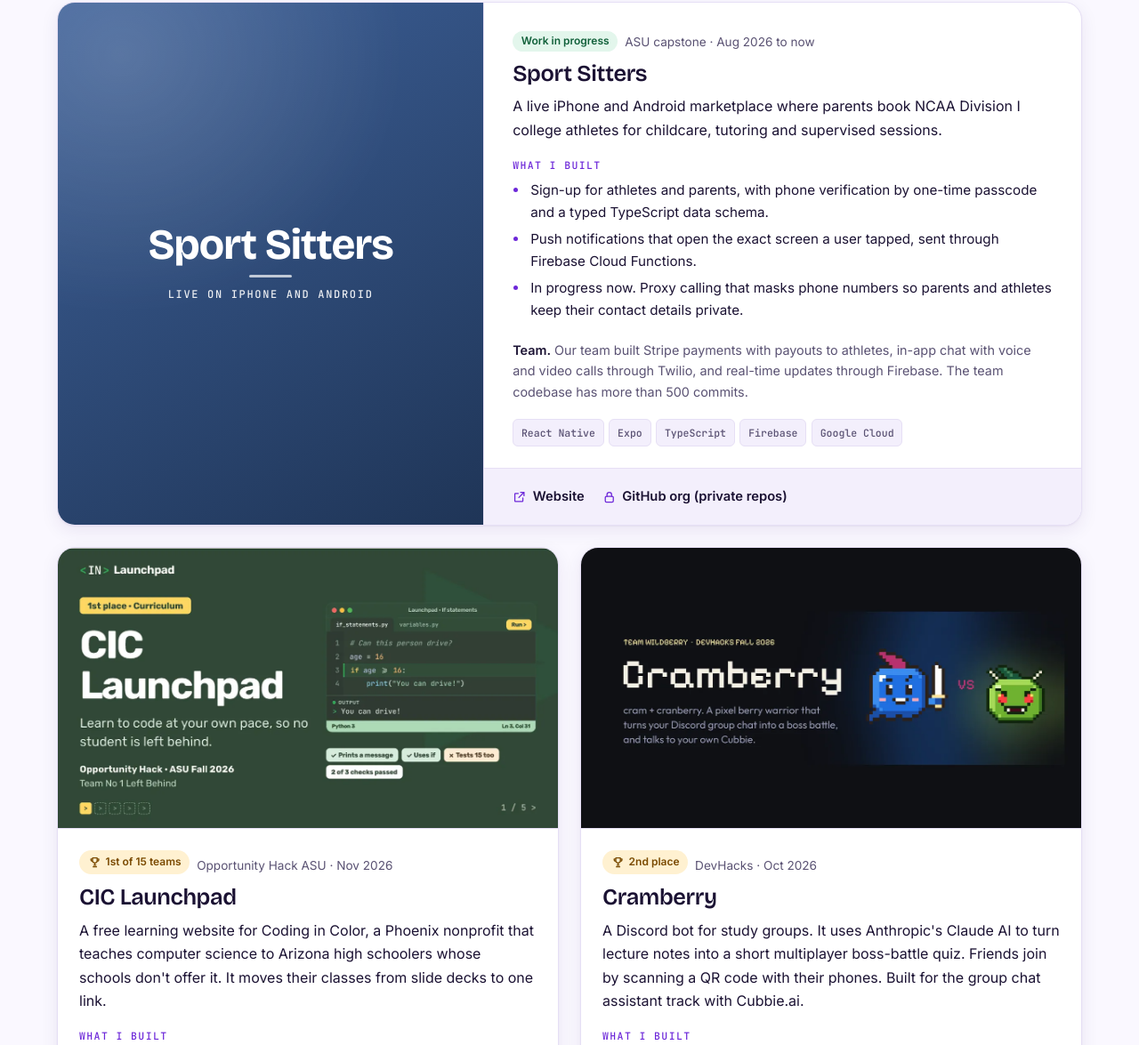
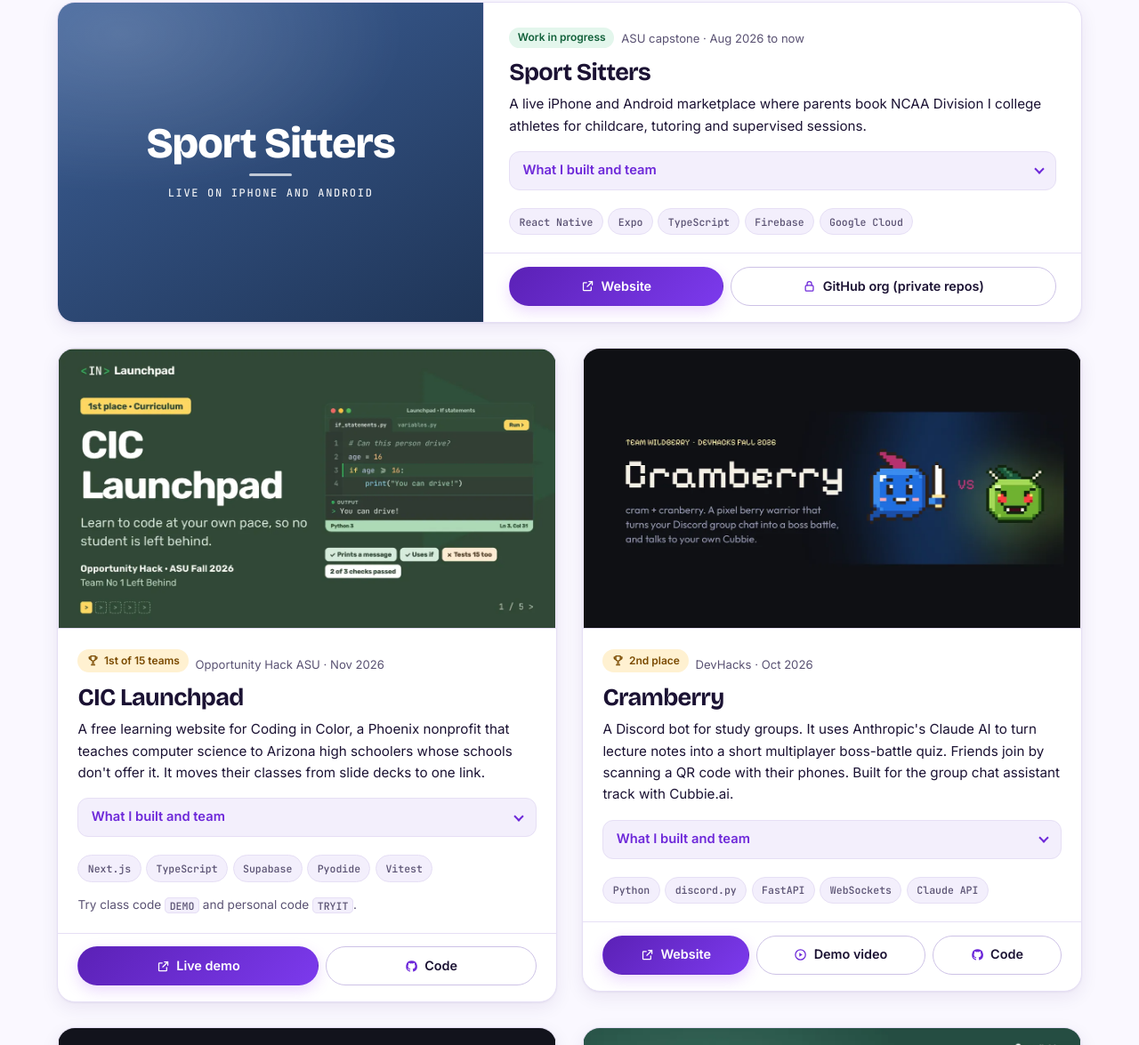
Before and after one commit to dkoyi/dkoyi.github.io, a plain HTML site: page index.html in a window 1280 px wide. Shown: the part 1217-2392 px from the top of the page at 89% size. Drawn offline with nearby package versions, Linux system fonts and the light colour scheme.

Commit message:
Projects: full-frame thumbnails and collapsible build and team
Thumbnails use object-fit contain so no image is ever cropped. The
"What I built" and "Team" notes sit in a closed details section on
each card (the only new label is "What I built and team"). Link bars
become pill buttons with the first link as the gradient primary action.
Cards lift with an accent border on hover.

```diff
--- a/assets/css/style.css
+++ b/assets/css/style.css
@@ -236,7 +236,7 @@ code { font-family: var(--font-mono); font-size: 0.85em; background: var(--surfa
 .tags { list-style: none; display: flex; flex-wrap: wrap; gap: 0.35rem; margin: 0; padding: 0; }
 .tags li {
   font-family: var(--font-mono); font-size: 0.72rem; font-weight: 500;
-  padding: 0.3rem 0.55rem; border-radius: 6px;
+  padding: 0.3rem 0.65rem; border-radius: 999px;
   background: var(--surface-2); color: var(--text-muted); border: 1px solid var(--border);
 }
 
@@ -330,8 +330,8 @@ code { font-family: var(--font-mono); font-size: 0.85em; background: var(--surfa
 .section__intro { color: var(--text-muted); max-width: 58ch; font-size: 1.05rem; margin-bottom: 2.5rem; }
 
 /* ---------- Project grid and cards ---------- */
-.grid { display: grid; gap: 1.5rem; grid-template-columns: 1fr; }
-@media (min-width: 820px) { .grid { grid-template-columns: repeat(2, minmax(0, 1fr)); } }
+.grid { display: grid; gap: 1.75rem; grid-template-columns: 1fr; align-items: start; }
+@media (min-width: 760px) { .grid { grid-template-columns: repeat(2, minmax(0, 1fr)); } }
 
 .card {
   display: flex; flex-direction: column; overflow: hidden;
@@ -339,52 +339,78 @@ code { font-family: var(--font-mono); font-size: 0.85em; background: var(--surfa
   border-radius: var(--radius); box-shadow: var(--shadow);
   transition: box-shadow 0.2s, border-color 0.2s, transform 0.2s;
 }
-.card:hover { box-shadow: var(--shadow-hover); border-color: var(--border-strong); transform: translateY(-2px); }
-.card__media { width: 100%; aspect-ratio: 16 / 9; object-fit: cover; background: var(--surface-2); border-bottom: 1px solid var(--border); }
-.card__body { flex: 1; padding: 1.5rem 1.5rem 1.25rem; display: flex; flex-direction: column; }
-.card__meta { font-size: 0.85rem; color: var(--text-muted); margin-bottom: 0.6rem; }
-.card__title { font-family: var(--font-display); font-weight: 600; font-size: 1.6rem; letter-spacing: -0.015em; margin-bottom: 0.5rem; }
-.card__summary { color: var(--text); }
+.card:hover { box-shadow: var(--shadow-hover); border-color: var(--accent); transform: translateY(-3px); }
+/* contain keeps every thumbnail fully visible, never cropped */
+.card__media { display: block; width: 100%; aspect-ratio: 16 / 9; object-fit: contain; background: var(--surface-2); border-bottom: 1px solid var(--border); }
+.card__body { flex: 1; padding: 1.4rem 1.4rem 1.25rem; display: flex; flex-direction: column; }
+.card__meta { font-size: 0.82rem; color: var(--text-muted); line-height: 1.5; margin-bottom: 0.75rem; }
+.card__title { font-family: var(--font-display); font-weight: 700; font-size: 1.7rem; letter-spacing: -0.025em; line-height: 1.15; margin-bottom: 0.5rem; }
+.card__summary { font-size: 0.95rem; line-height: 1.6; margin-bottom: 1rem; }
 .card__label {
   font-family: var(--font-mono); font-size: 0.72rem; font-weight: 500;
   text-transform: uppercase; letter-spacing: 0.12em; color: var(--accent);
   margin: 0.25rem 0 0.5rem;
 }
-.card__list { margin: 0 0 1rem; padding-left: 1.1rem; font-size: 0.95rem; }
+.card__list { margin: 0 0 1rem; padding-left: 1.1rem; font-size: 0.92rem; }
 .card__list li { margin-bottom: 0.3rem; padding-left: 0.15rem; }
-.card__list li::marker { color: var(--accent); }
+.card__list li::marker { color: var(--accent-2); }
 .card__team { font-size: 0.9rem; color: var(--text-muted); }
 .card__team strong { color: var(--text); font-weight: 600; }
 .card__note { font-size: 0.85rem; color: var(--text-muted); margin: 0.9rem 0 0; }
 .card__body .tags { margin-top: auto; padding-top: 0.25rem; }
-.card__more { margin: -0.25rem 0 1rem; font-size: 0.95rem; }
+
+/* "What I built and team" opens in place so cards stay short until asked */
+.card__build { margin: 0 0 1rem; }
+.card__build > summary {
+  display: flex; align-items: center; justify-content: space-between; gap: 1rem;
+  min-height: 44px; padding: 0 0.9rem; cursor: pointer; list-style: none;
+  border: 1px solid var(--border); border-radius: var(--radius-sm); background: var(--surface-2);
+  color: var(--accent); font: 600 0.92rem/1.2 var(--font-sans);
+  transition: border-color 0.15s, background-color 0.15s;
+}
+.card__build > summary::-webkit-details-marker { display: none; }
+.card__build > summary::after {
+  content: ""; flex: none; width: 0.5rem; height: 0.5rem; margin-top: -0.2rem;
+  border-right: 2px solid currentColor; border-bottom: 2px solid currentColor;
+  transform: rotate(45deg); transition: transform 0.2s;
+}
+.card__build[open] > summary::after { transform: rotate(-135deg); margin-top: 0.15rem; }
+.card__build > summary:hover { border-color: var(--accent); }
+.card__build[open] > summary { margin-bottom: 1rem; }
+.card__build .card__list:last-child, .card__build .card__team:last-child { margin-bottom: 0; }
+.card__more { margin: -0.25rem 0 1rem; font-size: 0.92rem; }
 .card__more summary {
-  cursor: pointer; color: var(--accent); font-weight: 600; font-size: 0.9rem;
+  cursor: pointer; color: var(--accent); font-weight: 600; font-size: 0.88rem;
   padding: 0.35rem 0; list-style-position: inside; min-height: 44px; display: flex; align-items: center;
 }
 .card__more[open] summary { margin-bottom: 0.25rem; }
 .card__more .card__list { color: var(--text-muted); margin-bottom: 0; }
 
-.card__links {
-  display: flex; flex-wrap: wrap; gap: 0.25rem 1.25rem;
-  padding: 0.6rem 1.5rem; border-top: 1px solid var(--border); background: var(--surface-2);
-}
+/* Link bar pinned to the bottom of every card. The first link is the main action. */
+.card__links { display: flex; flex-wrap: wrap; gap: 0.5rem; padding: 0.9rem 1.4rem 1.15rem; border-top: 1px solid var(--border); }
 .link {
-  display: inline-flex; align-items: center; gap: 0.45rem; min-height: 44px;
-  font-weight: 600; font-size: 0.92rem; color: var(--text); text-decoration: none;
+  flex: 1 1 auto; display: inline-flex; align-items: center; justify-content: center; gap: 0.45rem; min-height: 44px;
+  padding: 0 1rem; border: 1px solid var(--border-strong); border-radius: 999px; background: var(--surface);
+  font: 600 0.9rem/1 var(--font-sans); color: var(--text); text-decoration: none; text-align: center;
+  transition: border-color 0.15s, background-color 0.15s, box-shadow 0.15s;
 }
 .link .ico { color: var(--accent); }
-.link:hover { color: var(--accent); text-decoration: underline; }
+.link:hover { border-color: var(--accent); background: var(--accent-soft); }
+.card__links .link:first-child {
+  background: linear-gradient(135deg, var(--btn-from), var(--btn-to)); border-color: transparent;
+  color: var(--accent-contrast); box-shadow: 0 6px 16px var(--glow);
+}
+.card__links .link:first-child .ico { color: inherit; }
+.card__links .link:first-child:hover { filter: brightness(1.08); }
 
-/* Featured card spans the full grid width and sits side by side on wide screens */
-@media (min-width: 820px) {
+/* Sport Sitters is the wide featured card: image left, text right on wide screens */
+.card__content { display: flex; flex-direction: column; flex: 1; }
+@media (min-width: 760px) {
   .card--feature { grid-column: 1 / -1; display: grid; grid-template-columns: minmax(0, 5fr) minmax(0, 7fr); }
   .card--feature .card__media { aspect-ratio: auto; height: 100%; border-bottom: 0; border-right: 1px solid var(--border); }
-  .card--feature .card__content { display: flex; flex-direction: column; }
-  .card--feature .card__body { padding: 2rem 2rem 1.5rem; }
-  .card--feature .card__links { padding-inline: 2rem; }
+  .card--feature .card__body { padding: 1.75rem 1.75rem 1.25rem; }
+  .card--feature .card__links { padding-inline: 1.75rem; }
 }
-.card__content { display: flex; flex-direction: column; flex: 1; }
 
 /* Sport Sitters text-only wordmark (no app assets) */
 .wordmark {
@@ -394,7 +420,7 @@ code { font-family: var(--font-mono); font-size: 0.85em; background: var(--surfa
     radial-gradient(120% 90% at 15% 10%, rgb(255 255 255 / 0.16), transparent 55%),
     linear-gradient(150deg, var(--brand-ss), #1f3557);
 }
-.wordmark__name { font-family: var(--font-display); font-weight: 700; font-size: clamp(2rem, 5vw, 3rem); letter-spacing: -0.02em; line-height: 1; }
+.wordmark__name { font-family: var(--font-display); font-weight: 800; font-size: clamp(2rem, 5vw, 3rem); letter-spacing: -0.02em; line-height: 1; }
 .wordmark__rule { width: 3rem; height: 3px; border-radius: 3px; background: rgb(255 255 255 / 0.7); }
 .wordmark__tag { font-family: var(--font-mono); font-size: 0.75rem; text-transform: uppercase; letter-spacing: 0.14em; opacity: 0.9; }
 
--- a/index.html
+++ b/index.html
@@ -132,13 +132,16 @@
               <p class="card__meta"><span class="pill pill--live">Work in progress</span>ASU capstone · Aug 2026 to now</p>
               <h3 class="card__title" id="p-sport-sitters">Sport Sitters</h3>
               <p class="card__summary">A live iPhone and Android marketplace where parents book NCAA Division I college athletes for childcare, tutoring and supervised sessions.</p>
-              <h4 class="card__label">What I built</h4>
+              <details class="card__build">
+                <summary>What I built and team</summary>
+                <h4 class="card__label">What I built</h4>
               <ul class="card__list">
                 <li>Sign-up for athletes and parents, with phone verification by one-time passcode and a typed TypeScript data schema.</li>
                 <li>Push notifications that open the exact screen a user tapped, sent through Firebase Cloud Functions.</li>
                 <li>In progress now. Proxy calling that masks phone numbers so parents and athletes keep their contact details private.</li>
               </ul>
               <p class="card__team"><strong>Team.</strong> Our team built Stripe payments with payouts to athletes, in-app chat with voice and video calls through Twilio, and real-time updates through Firebase. The team codebase has more than 500 commits.</p>
+              </details>
               <ul class="tags" aria-label="Tools used"><li>React Native</li><li>Expo</li><li>TypeScript</li><li>Firebase</li><li>Google Cloud</li></ul>
             </div>
             <div class="card__links">
@@ -156,7 +159,9 @@
             <p class="card__meta"><span class="pill pill--award"><svg class="ico" aria-hidden="true"><use href="#i-trophy"/></svg>1st of 15 teams</span>Opportunity Hack ASU · Nov 2026</p>
             <h3 class="card__title" id="p-cic">CIC Launchpad</h3>
             <p class="card__summary">A free learning website for Coding in Color, a Phoenix nonprofit that teaches computer science to Arizona high schoolers whose schools don't offer it. It moves their classes from slide decks to one link.</p>
-            <h4 class="card__label">What I built</h4>
+            <details class="card__build">
+              <summary>What I built and team</summary>
+              <h4 class="card__label">What I built</h4>
             <ul class="card__list">
               <li>The teacher dashboard logic, including student status, concept mastery and the learning-gain math.</li>
               <li>The design, an in-browser code editor and drag-and-drop lesson reordering.</li>
@@ -174,6 +179,7 @@
               </ul>
             </details>
             <p class="card__team"><strong>Team.</strong> No 1 Left Behind, with Shrey Bishnoi and Maulik Kalpesh Jadav. Our win came with the Founding Engineer Prize to keep building with Coding in Color.</p>
+            </details>
             <ul class="tags" aria-label="Tools used"><li>Next.js</li><li>TypeScript</li><li>Supabase</li><li>Pyodide</li><li>Vitest</li></ul>
             <p class="card__note">Try class code <code>DEMO</code> and personal code <code>TRYIT</code>.</p>
           </div>
@@ -191,13 +197,16 @@
             <p class="card__meta"><span class="pill pill--award"><svg class="ico" aria-hidden="true"><use href="#i-trophy"/></svg>2nd place</span>DevHacks · Oct 2026</p>
             <h3 class="card__title" id="p-cramberry">Cramberry</h3>
             <p class="card__summary">A Discord bot for study groups. It uses Anthropic's Claude AI to turn lecture notes into a short multiplayer boss-battle quiz. Friends join by scanning a QR code with their phones. Built for the group chat assistant track with Cubbie.ai.</p>
-            <h4 class="card__label">What I built</h4>
+            <details class="card__build">
+              <summary>What I built and team</summary>
+              <h4 class="card__label">What I built</h4>
             <ul class="card__list">
               <li>The project website and the demo dashboard, in vanilla JavaScript on Vercel.</li>
               <li>A fix for the flow that links a student's Cubbie account to the bot.</li>
               <li>Patches for libraries with known security flaws. I kept polishing the site after the event.</li>
             </ul>
             <p class="card__team"><strong>Team.</strong> Team Wildberry.</p>
+            </details>
             <ul class="tags" aria-label="Tools used"><li>Python</li><li>discord.py</li><li>FastAPI</li><li>WebSockets</li><li>Claude API</li></ul>
           </div>
           <div class="card__links">
@@ -215,7 +224,9 @@
             <p class="card__meta">HackUTD · Nov 2026</p>
             <h3 class="card__title" id="p-pitpal">Pit Pal</h3>
             <p class="card__summary">A low-cost AI racing coach for the Assetto Corsa racing simulator. You steer with an iPhone and drive with pedals we built on an Arduino. NVIDIA's Nemotron AI model writes one tip for each corner, and the car rewinds so you can try that corner again.</p>
-            <h4 class="card__label">What I built</h4>
+            <details class="card__build">
+              <summary>What I built and team</summary>
+              <h4 class="card__label">What I built</h4>
             <ul class="card__list">
               <li>Rev, the talking on-screen mascot that coaches the driver.</li>
               <li>The crash-and-retry rewind flow.</li>
@@ -224,6 +235,7 @@
               <li>Protection for the local dashboard against cross-site request attacks.</li>
             </ul>
             <p class="card__team"><strong>Team.</strong> Team Obsidian, with Keven Diaz, Kevin Jiang and Will Yang.</p>
+            </details>
             <ul class="tags" aria-label="Tools used"><li>Python</li><li>NVIDIA Nemotron</li><li>Arduino</li><li>Assetto Corsa telemetry</li></ul>
           </div>
           <div class="card__links">
@@ -240,7 +252,9 @@
             <p class="card__meta">Hacks for Humanity · 2026 · Lead developer</p>
             <h3 class="card__title" id="p-talkkit">Talk Kit</h3>
             <p class="card__summary">A free web app where parents practice 12 hard conversations with a child character who reacts to every answer. There is no sign-up, and nothing a parent types leaves their device.</p>
-            <h4 class="card__label">What I built</h4>
+            <details class="card__build">
+              <summary>What I built and team</summary>
+              <h4 class="card__label">What I built</h4>
             <ul class="card__list">
               <li>The rule-based scoring engine, driven by one JSON content file.</li>
               <li>Hand-drawn SVG characters that blink, breathe and lip-sync, animated with CSS.</li>
@@ -249,6 +263,7 @@
               <li>More than 30 automated browser tests with Playwright.</li>
             </ul>
             <p class="card__team"><strong>Team.</strong> Team Humanity.exe.</p>
+            </details>
             <ul class="tags" aria-label="Tools used"><li>JavaScript</li><li>CSS</li><li>SVG</li><li>Playwright</li><li>ElevenLabs</li></ul>
           </div>
           <div class="card__links">
```
